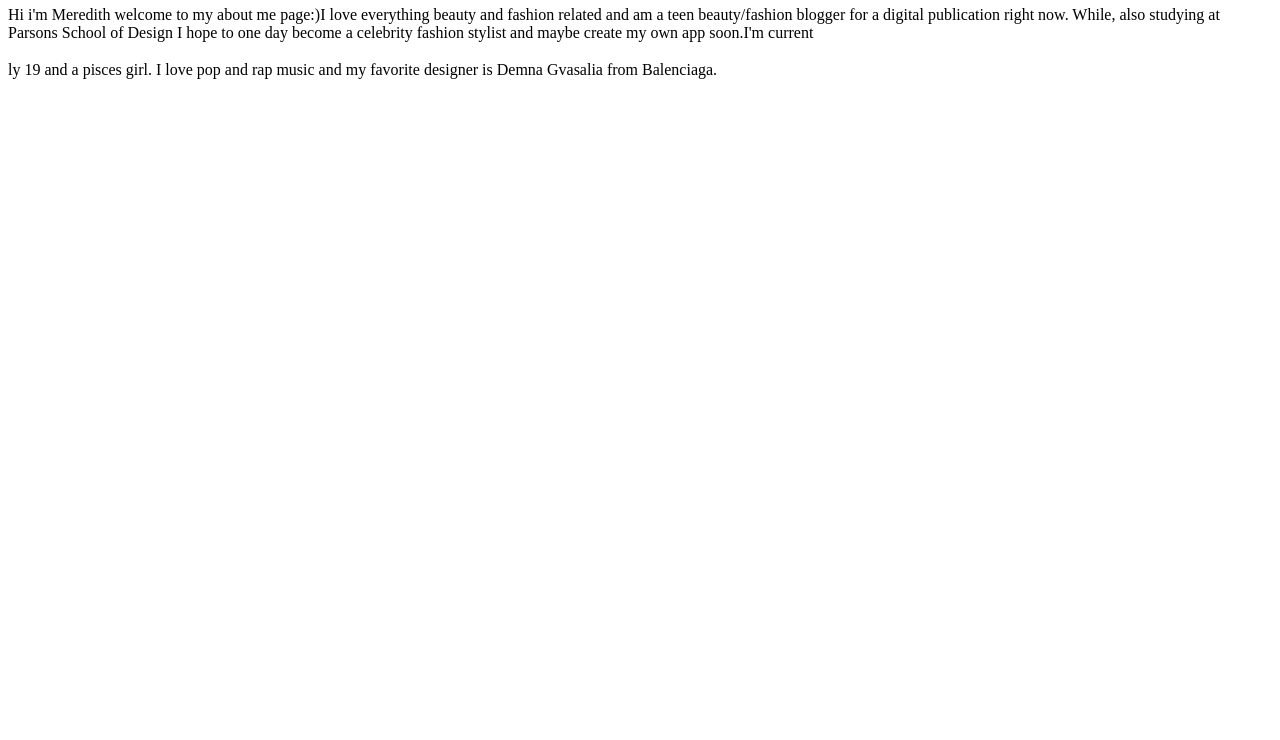
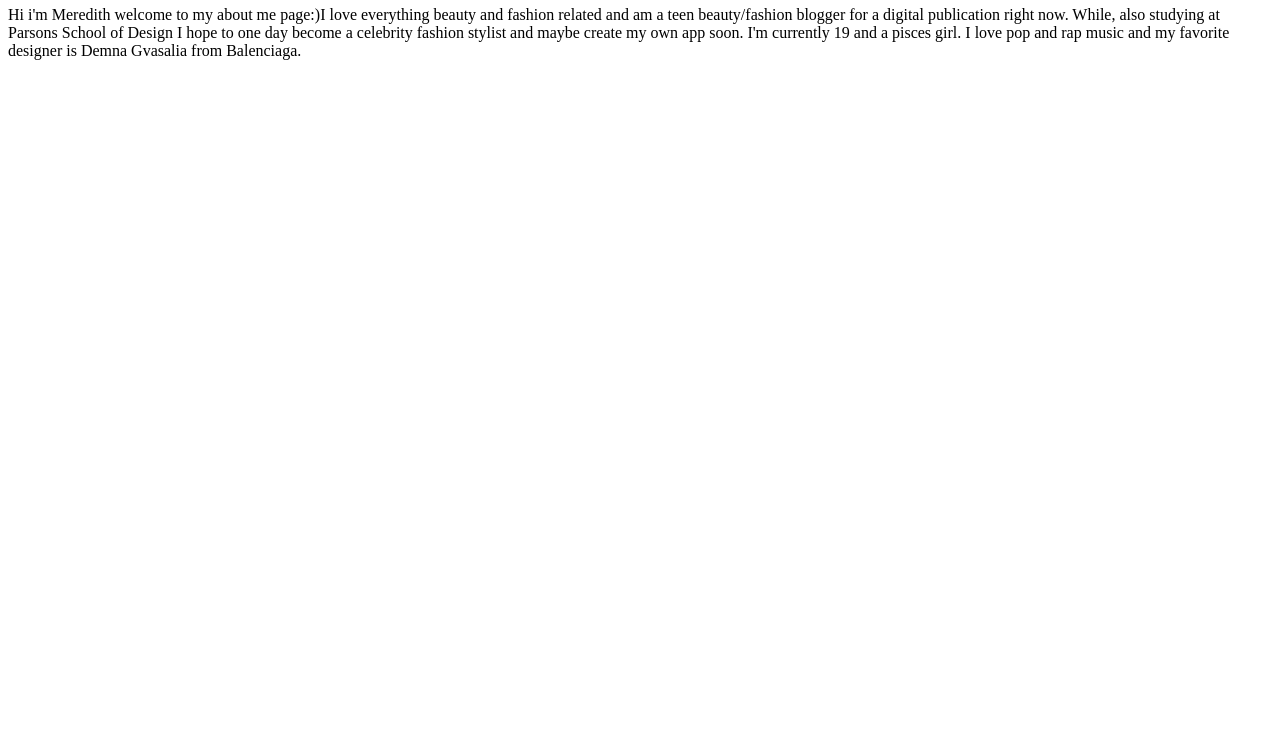
Before and after one commit to meredithschott/meredithschott.github.io, a plain HTML site: page aboutme.html in a window 1280 px wide. Shown: the part 60-800 px from the top of the page. Drawn offline with Linux system fonts and the light colour scheme.

Commit message:
Update aboutme.html

```diff
--- a/aboutme.html
+++ b/aboutme.html
@@ -10,8 +10,9 @@
 
 <h1>Meredith Schott</h1>
 
-<p><p> Hi i'm Meredith welcome to my about me page:)I love everything beauty and fashion related and am a teen beauty/fashion blogger for a digital publication right now. While, also studying at Parsons School of Design I hope to one day become a celebrity fashion stylist and maybe create my own app soon.I'm current
-<h3></h3>ly 19 and a pisces girl. I love pop and rap music and my favorite designer is Demna Gvasalia from Balenciaga.
+<p><p> Hi i'm Meredith welcome to my about me page:)I love everything beauty and fashion related and am a teen beauty/fashion blogger for a digital publication right now. While, also studying at Parsons School of Design I hope to one day become a celebrity fashion stylist and maybe create my own app soon.
+	I'm currently 19 and a pisces girl. I love pop and rap music and my favorite designer is Demna Gvasalia from Balenciaga.
+<h3></h3>
 <p> </p>
 
 
```
